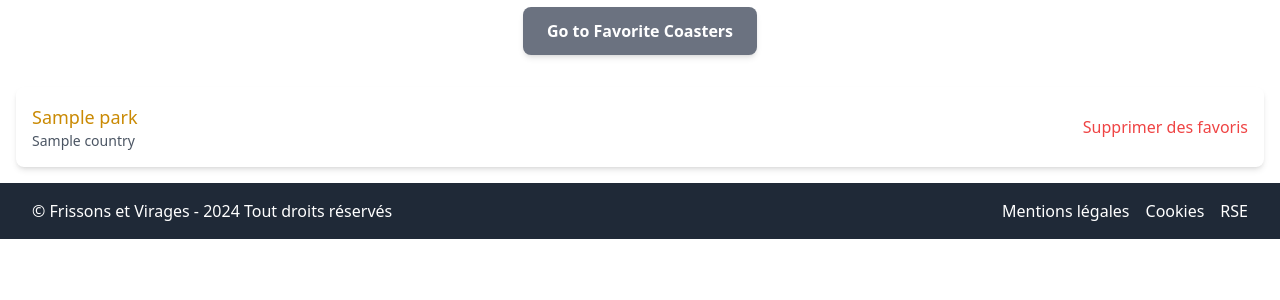
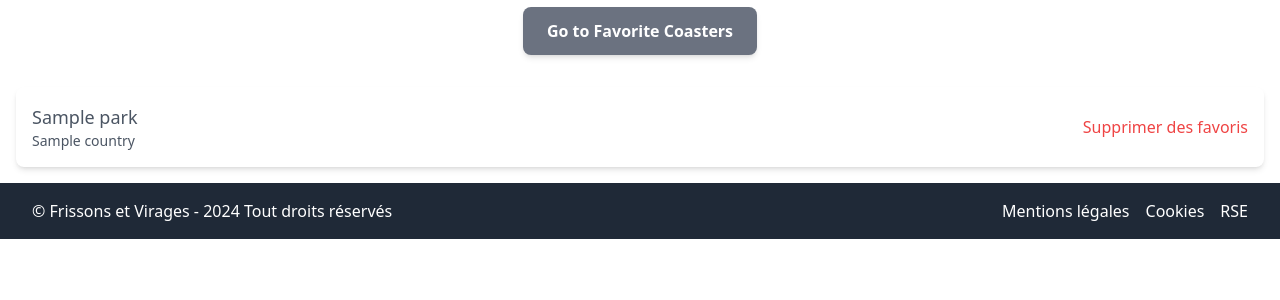
Before and after one commit to Papyquirush/Frissons-Virages, a Symfony app: template templates/favorite/park.html.twig in a window 1280 px wide. Shown: the part 225-525 px from the top of the page. Run offline with Twig, Linux system fonts and the light colour scheme; the template is opened without the code that fills it: most values are stand-ins (such as "Sample title", 1, 10 or a date in 2020); style sheets or scripts are compiled from the project's sources; some libraries are stand-ins or nearby versions.

Commit message:
couleur favoris

```diff
--- a/templates/favorite/park.html.twig
+++ b/templates/favorite/park.html.twig
@@ -21,7 +21,7 @@
                 {% for park in parks %}
                     <li class="p-4 flex space-x-4 bg-white rounded-lg shadow-md hover:bg-gray-100 items-center">
                         <div class="flex-1">
-                            <a href="{{ path('park_details', {'name': park.name}) }}" class="text-lg font-medium text-yellow-600 hover:underline">
+                            <a href="{{ path('park_details', {'name': park.name}) }}" class="text-lg font-medium text-gray-600 hover:underline">
                                 {{ park.name }}
                             </a>
                             <p class="text-sm text-gray-600">{{ park.country|trans({}, 'countries') }}</p>
```
